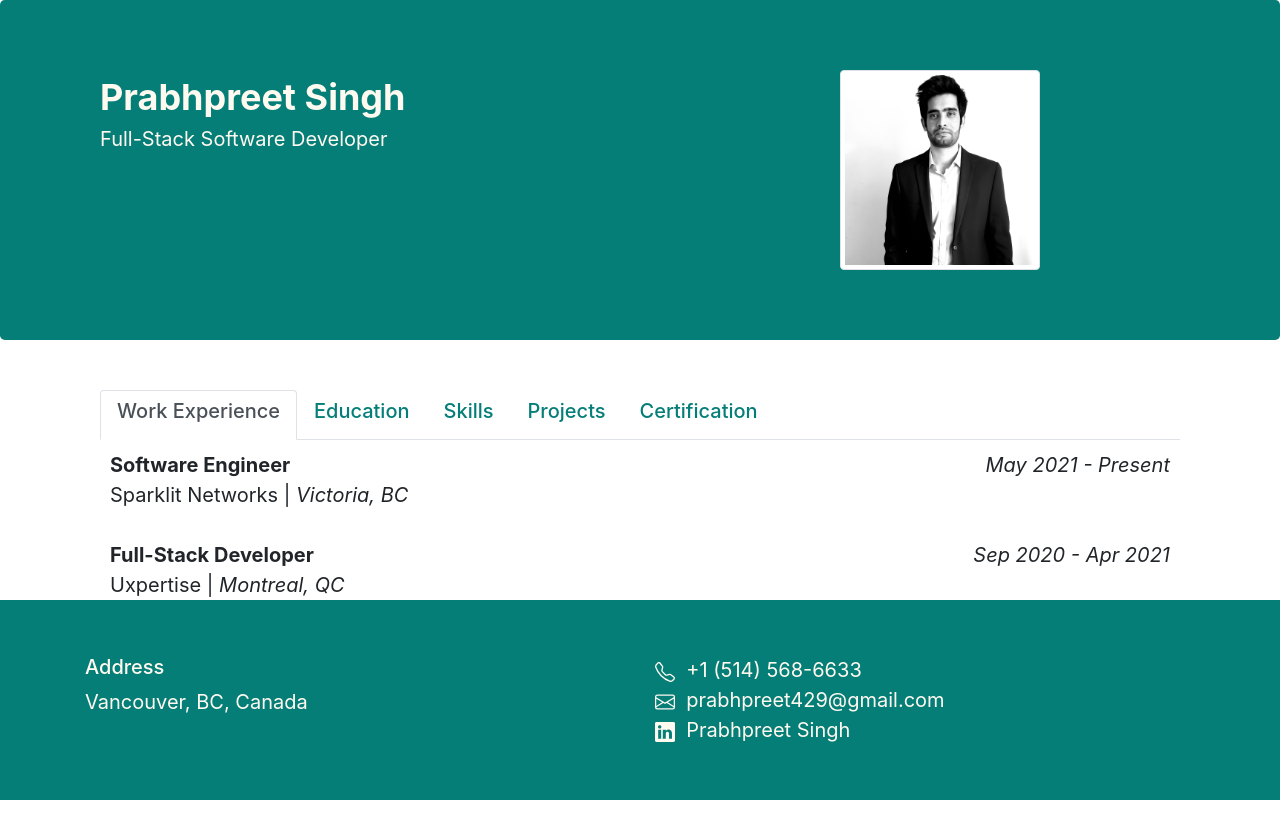
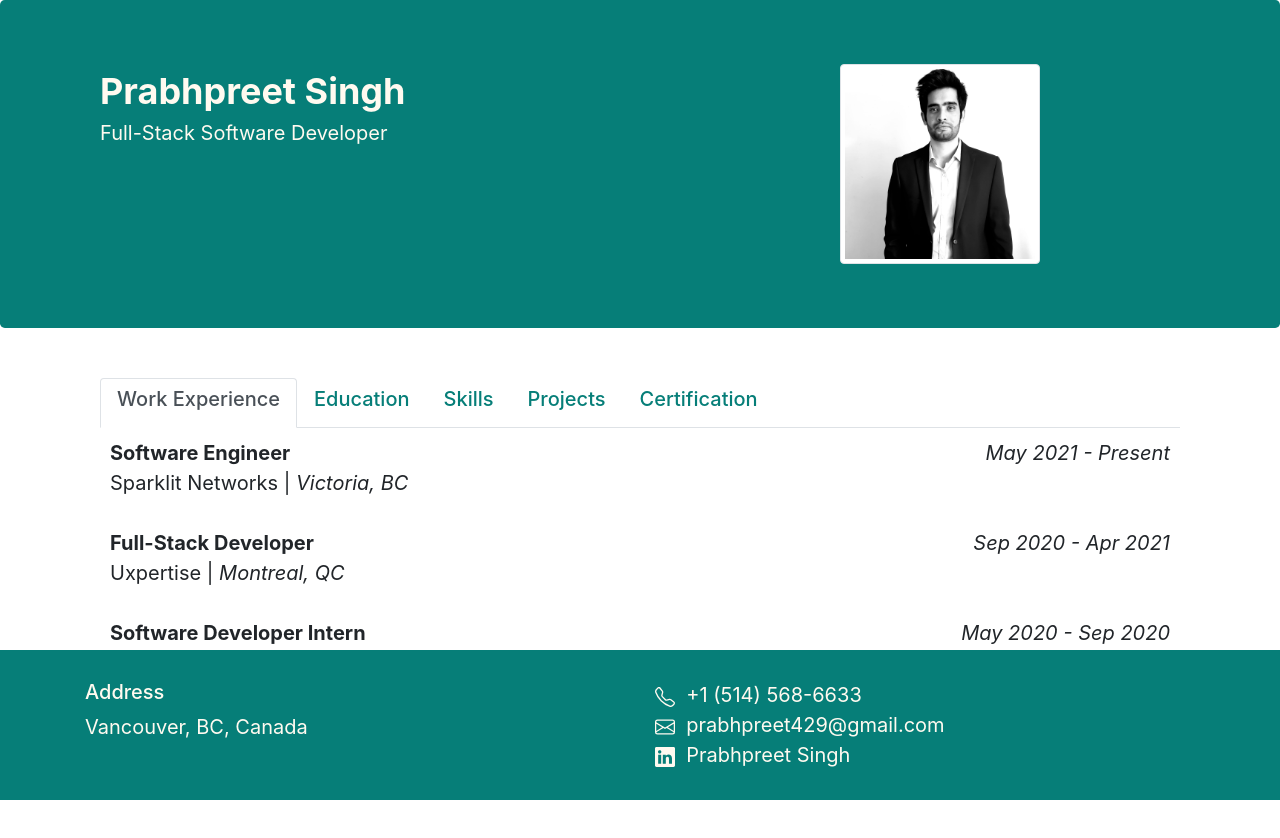
Before and after one commit to prabhpreet429/PortfolioAngular, an Angular app: page / in a window 1280 px wide. Shown: the top 838 px of the page. Built offline with nearby package versions, Linux system fonts and the light colour scheme.

Commit message:
fix height for headers

```diff
--- a/src/app/navbar/navbar.component.css
+++ b/src/app/navbar/navbar.component.css
@@ -8,7 +8,7 @@
     min-height: 300px;
   }
   .footer {
-    height: 200px;
+    height: 150px;
     background-color: #067E78;
     color: floralwhite;
     margin: 0px auto;
@@ -25,7 +25,6 @@
   }
   .jumbotron {
     margin: 0px auto;
-    padding: 70px 30px;
     background: #067E78;
     color: floralwhite;
   }
```
